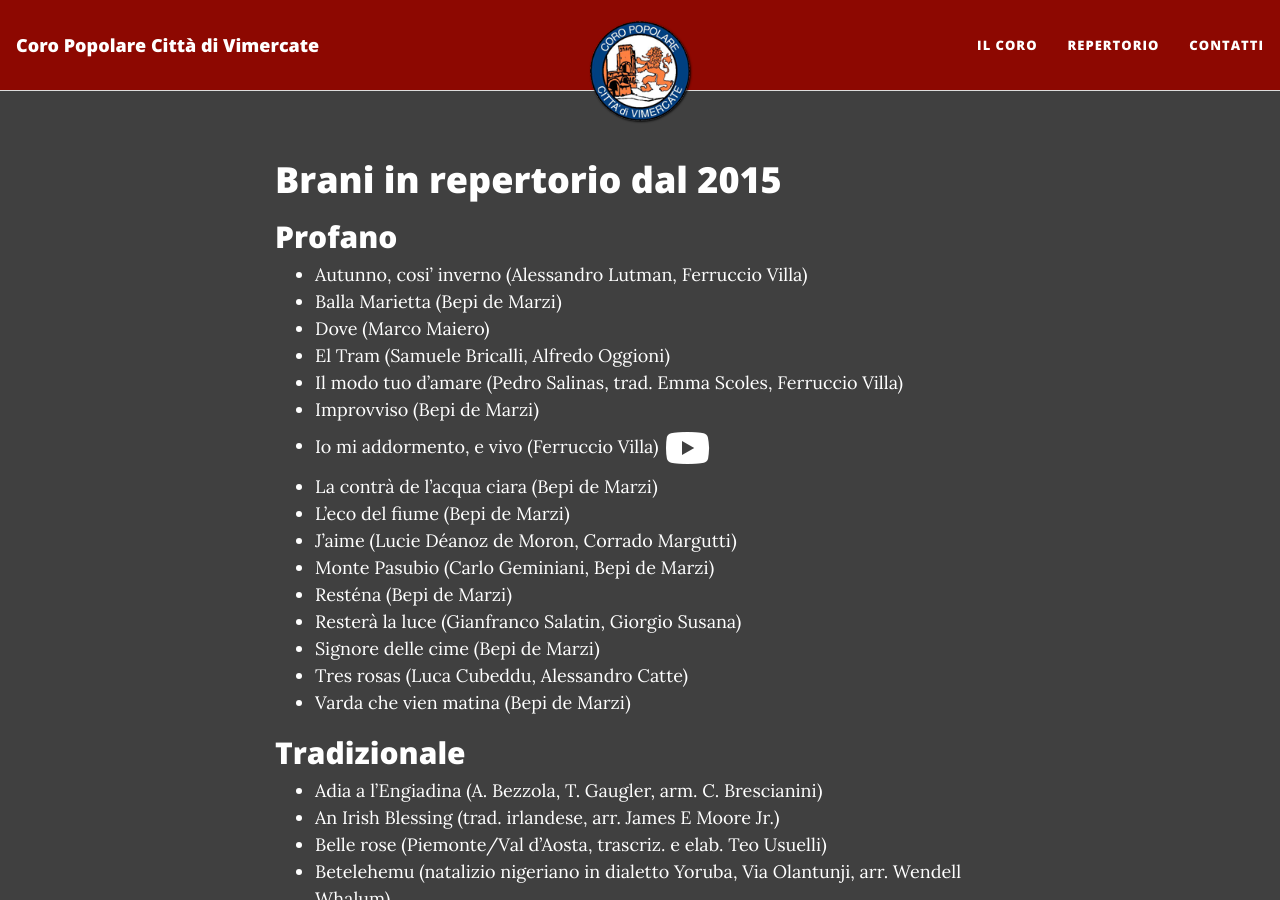
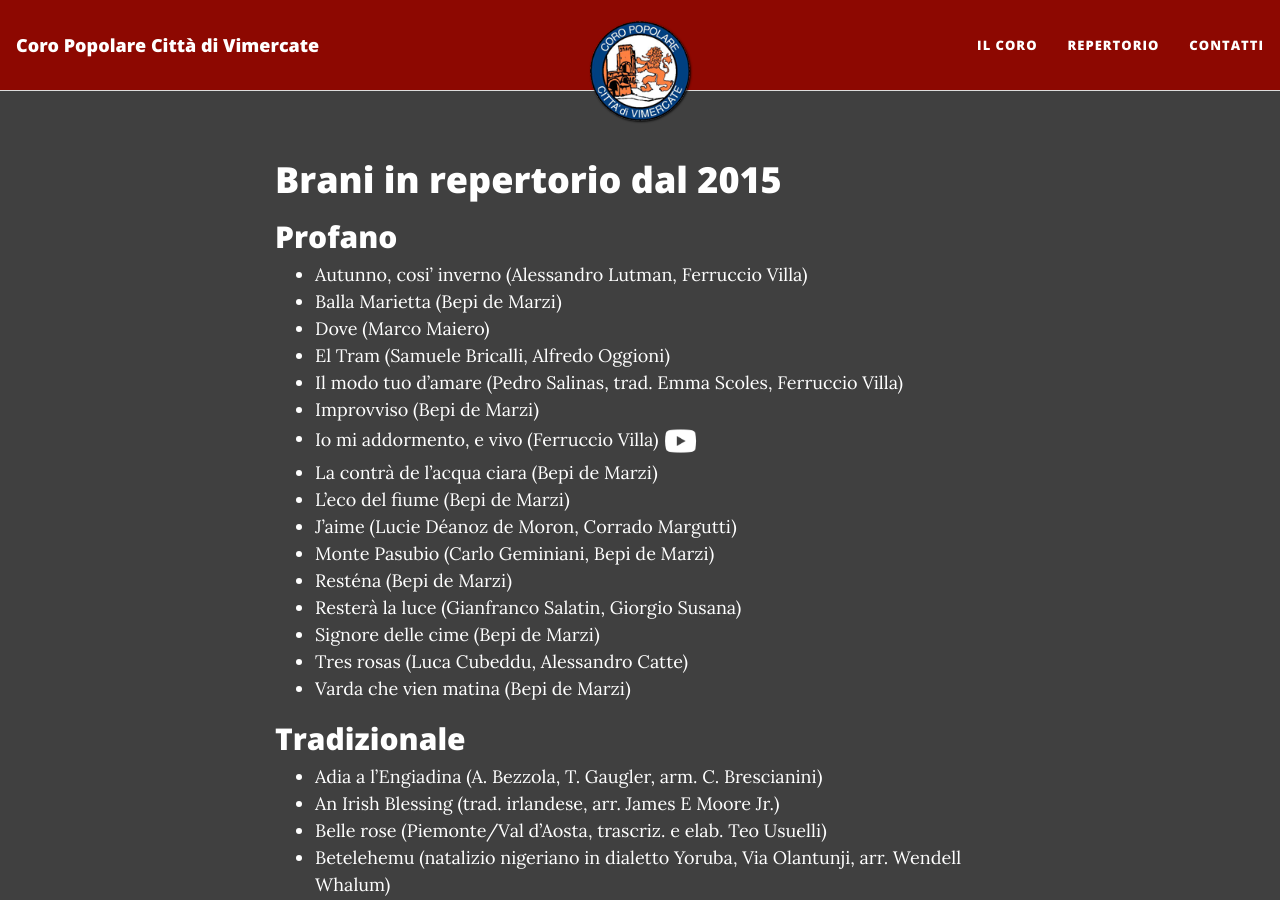
Before and after one commit to Corovimercate/Corovimercate.github.io, a Jekyll site: the page built from repertorio.md, in a window 1280 px wide and 900 px high. Built offline with Jekyll 4.4.1, drawn with Linux system fonts in a browser that asks for light colours; nearby versions of some CDN libraries.

```diff
--- a/repertorio.md
+++ b/repertorio.md
@@ -14,7 +14,7 @@
 - El Tram (Samuele Bricalli, Alfredo Oggioni)
 - Il modo tuo d’amare (Pedro Salinas, trad. Emma Scoles, Ferruccio Villa)
 - Improvviso (Bepi de Marzi)
-- Io mi addormento, e vivo (Ferruccio Villa) <a href="https://youtu.be/wyq35YPMo9w"><img src="https://www.corovimercate.it/assets/img/icons8-youtube-50.png" alt="YouTube"></a>
+- Io mi addormento, e vivo (Ferruccio Villa) <a href="https://youtu.be/wyq35YPMo9w"><img src="https://www.corovimercate.it/assets/img/icons8-youtube-50.png" alt="YouTube" style="width:36px;height:36px;"></a>
 - La contrà de l’acqua ciara (Bepi de Marzi)
 - L’eco del fiume (Bepi de Marzi)
 - J’aime (Lucie Déanoz de Moron, Corrado Margutti)
```
